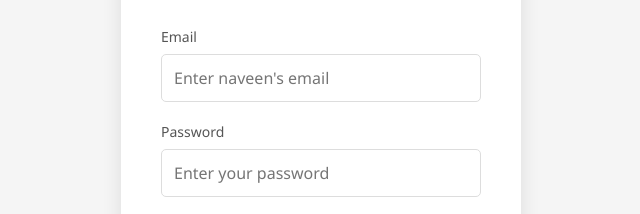
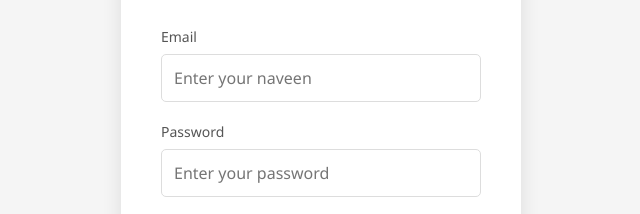
Before and after one commit to tapajyoti10-code/self-healing-html-page, a plain HTML site: page index.html in a window 1280 px wide. Shown: the part 222-436 px from the top of the page, 319-959 px from the left. Drawn offline with Linux system fonts and the light colour scheme.

Commit message:
usernmae updated

```diff
--- a/index.html
+++ b/index.html
@@ -238,7 +238,7 @@
         <div class="error-message" id="errorMessage">Invalid username or password. Please try again.</div>
         <div class="input-group">
             <label for="email">Email</label>
-            <input type="email" id="naveen" name="naveen" placeholder="Enter naveen's email" required>
+            <input type="email" id="naveen" name="naveen" placeholder="Enter your naveen" required>
         </div>
         <div class="input-group">
             <label for="password">Password</label>
```
